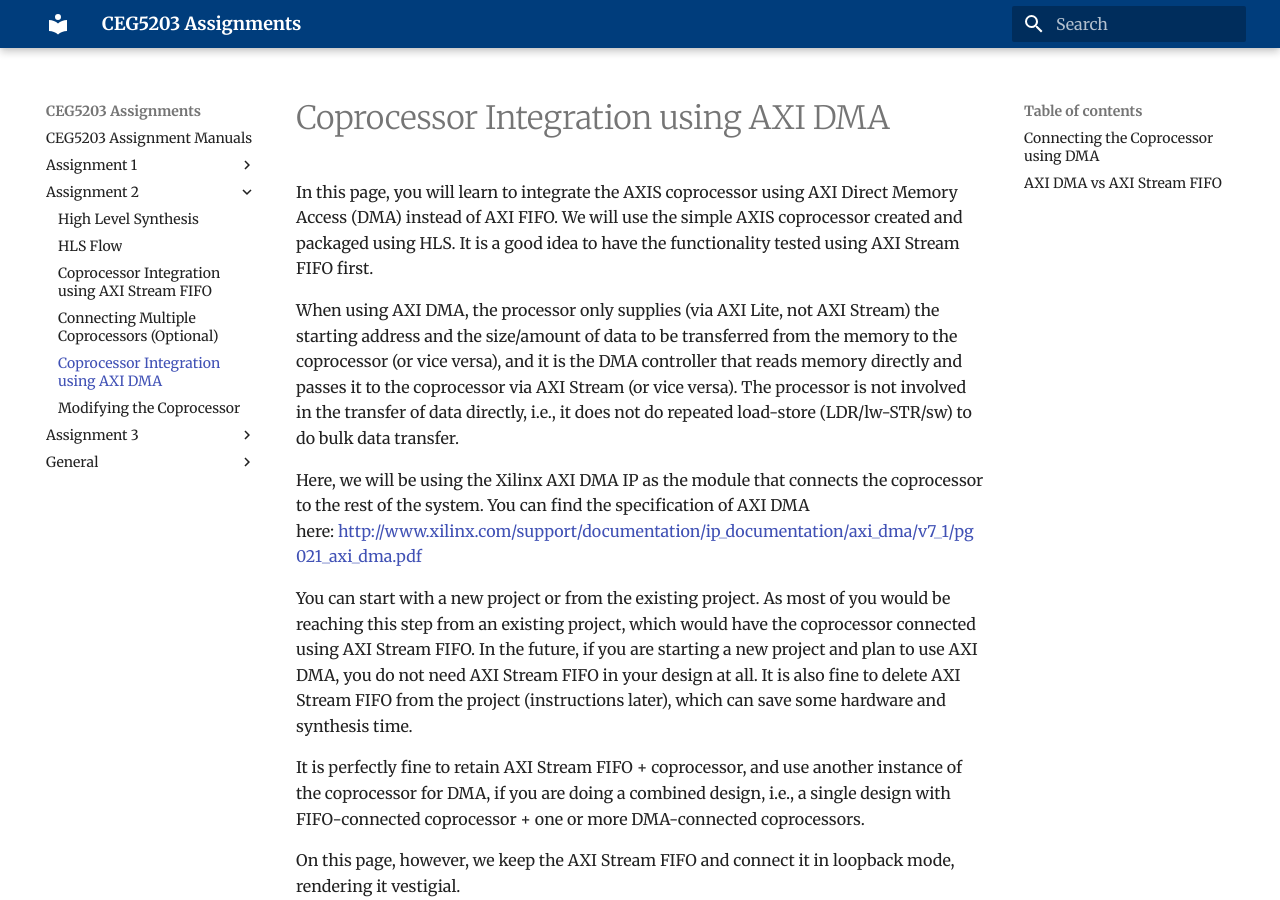
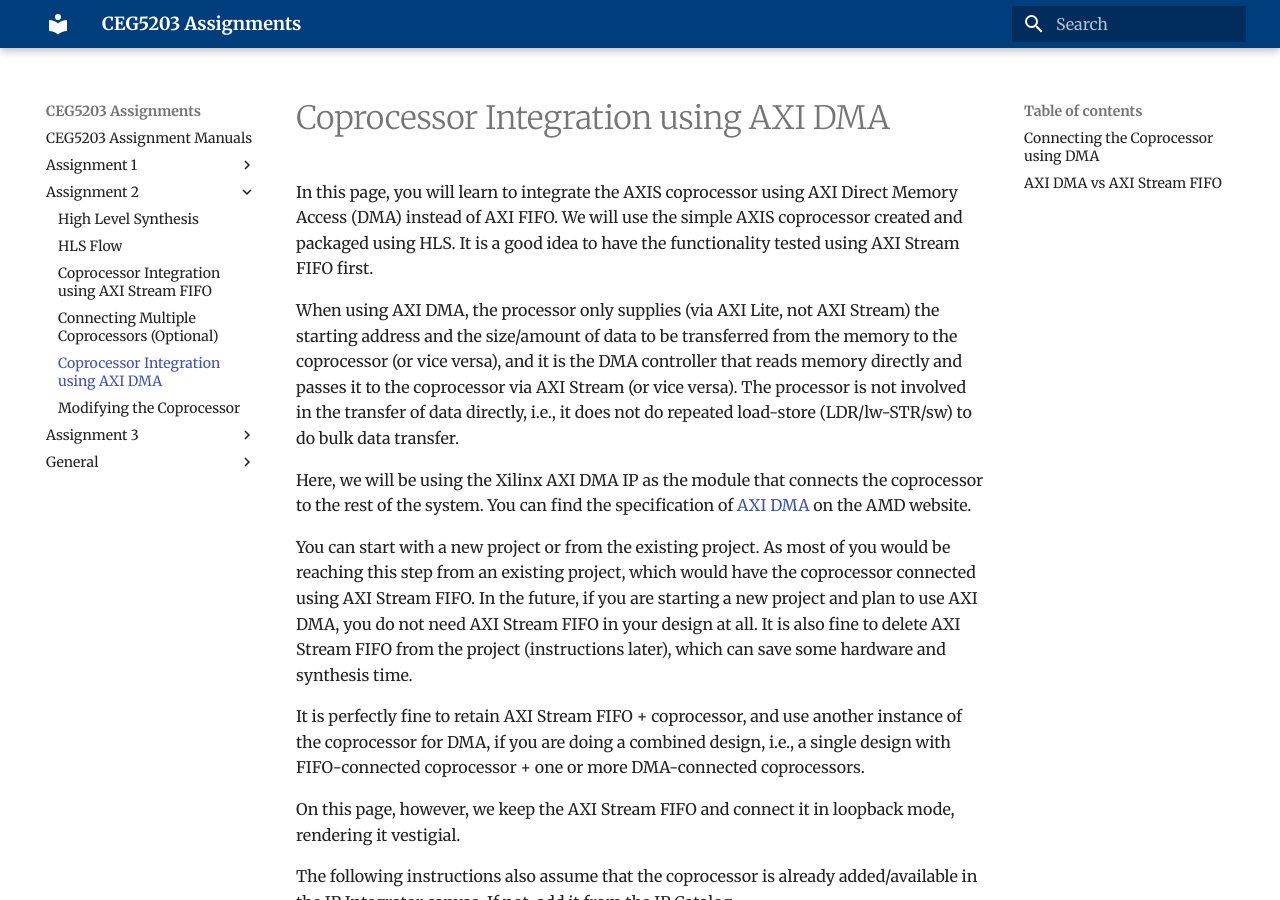
Before and after one commit to NUS-CEG5203/assignments, an MkDocs documentation site: the page built from docs/Assignment_2/4_DMA.md, in a window 1280 px wide and 900 px high. Built offline with MkDocs 1.6.1 and Material for MkDocs 9.7.7, drawn with Linux system fonts in a browser that asks for light colours.

Commit message:
Update 4_DMA.md

```diff
--- a/docs/Assignment_2/4_DMA.md
+++ b/docs/Assignment_2/4_DMA.md
@@ -4,7 +4,7 @@
 
 When using AXI DMA, the processor only supplies (via AXI Lite, not AXI Stream) the starting address and the size/amount of data to be transferred from the memory to the coprocessor (or vice versa), and it is the DMA controller that reads memory directly and passes it to the coprocessor via AXI Stream (or vice versa). The processor is not involved in the transfer of data directly, i.e., it does not do repeated load-store (LDR/lw-STR/sw) to do bulk data transfer.
 
-Here, we will be using the Xilinx AXI DMA IP as the module that connects the coprocessor to the rest of the system. You can find the specification of AXI DMA here: <http://www.xilinx.com/support/documentation/ip_documentation/axi_dma/v7_1/pg021_axi_dma.pdf>
+Here, we will be using the Xilinx AXI DMA IP as the module that connects the coprocessor to the rest of the system. You can find the specification of [AXI DMA](https://users.ece.utexas.edu/~mcdermot/arch/articles/Zynq/pg021_axi_dma.pdf) on the AMD website.
 
 You can start with a new project or from the existing project. As most of you would be reaching this step from an existing project, which would have the coprocessor connected using AXI Stream FIFO. In the future, if you are starting a new project and plan to use AXI DMA, you do not need AXI Stream FIFO in your design at all. It is also fine to delete AXI Stream FIFO from the project (instructions later), which can save some hardware and synthesis time.
 
```
